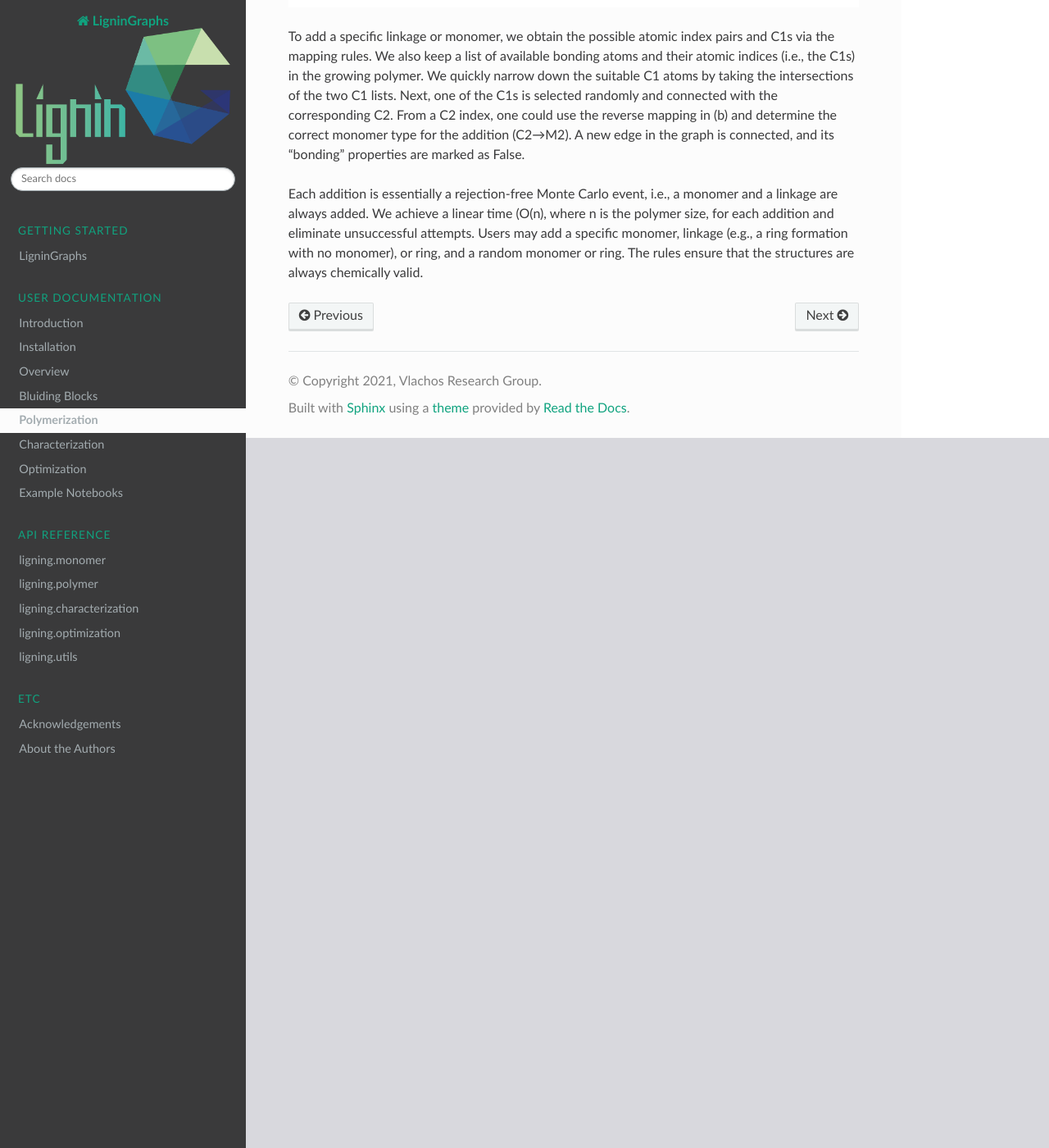
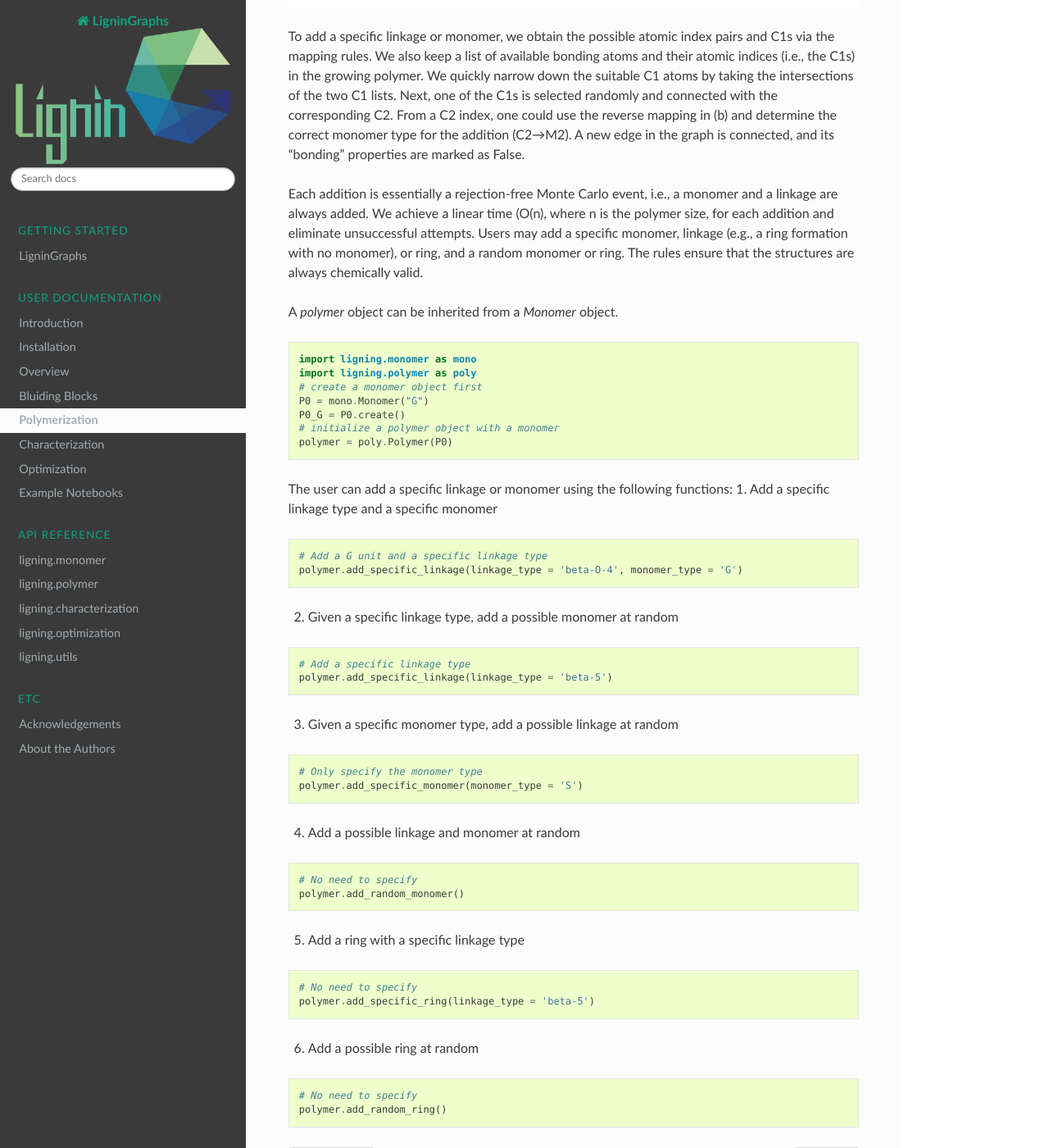
Before and after one commit to VlachosGroup/LigninGraphs, a Sphinx documentation site: the page built from docs/source/user/polymerization.rst, in a window 1280 px wide and 1400 px high, scrolled down 870 px. Shown: the whole window at 82% size. Built offline with Sphinx 7.4.7 and the Read the Docs theme 2.0.0, drawn with Linux system fonts in a browser that asks for light colours; pages that are not in the unit, such as notebooks, are missing from menus.

Commit message:
update examples

```diff
--- a/docs/source/user/blocks.rst
+++ b/docs/source/user/blocks.rst
@@ -16,6 +16,7 @@ To create a monomer object, use following code.
 The input to initialize the `Monomer` class can be 'H', 'G' or 'S'.
 
 .. code-block::
+
     import ligning.monomer as mono
     # create a monomer object
     G = mono.Monomer("G")
--- a/docs/source/user/polymerization.rst
+++ b/docs/source/user/polymerization.rst
@@ -24,6 +24,63 @@ We quickly narrow down the suitable C1 atoms by taking the intersections of the
 From a C2 index, one could use the reverse mapping in (b) and determine the correct monomer type for the addition (C2→M2).
 A new edge in the graph is connected, and its “bonding” properties are marked as False.
 
-
 Each addition is essentially a rejection-free Monte Carlo event, i.e., a monomer and a linkage are always added. We achieve a linear time (O(n), where n is the polymer size, for each addition and eliminate unsuccessful attempts.
 Users may add a specific monomer, linkage (e.g., a ring formation with no monomer), or ring, and a random monomer or ring. The rules ensure that the structures are always chemically valid.
+
+A `polymer` object can be inherited from a `Monomer` object.
+
+.. code-block::
+
+     import ligning.monomer as mono
+     import ligning.polymer as poly
+     # create a monomer object first
+     P0 = mono.Monomer("G")
+     P0_G = P0.create()
+     # initialize a polymer object with a monomer
+     polymer = poly.Polymer(P0)
+
+The user can add a specific linkage or monomer using the following functions:
+1. Add a specific linkage type and a specific monomer
+
+.. code-block::
+
+     # Add a G unit and a specific linkage type
+     polymer.add_specific_linkage(linkage_type = 'beta-O-4', monomer_type = 'G')
+
+
+2. Given a specific linkage type, add a possible monomer at random
+
+.. code-block::
+
+     # Add a specific linkage type
+     polymer.add_specific_linkage(linkage_type = 'beta-5')
+
+3. Given a specific monomer type, add a possible linkage at random
+
+.. code-block::
+
+     # Only specify the monomer type
+     polymer.add_specific_monomer(monomer_type = 'S')
+
+
+4. Add a possible linkage and monomer at random
+
+.. code-block::
+
+     # No need to specify
+     polymer.add_random_monomer()
+
+
+5. Add a ring with a specific linkage type
+
+.. code-block::
+
+     # No need to specify
+     polymer.add_specific_ring(linkage_type = 'beta-5')
+
+6. Add a possible ring at random
+
+.. code-block::
+
+     # No need to specify
+     polymer.add_random_ring()
```
